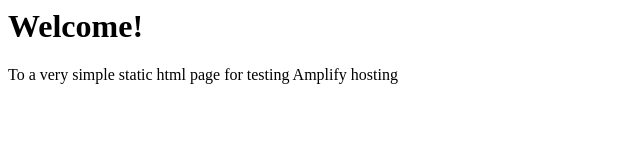
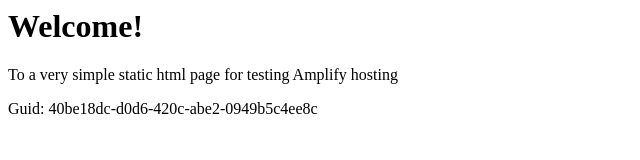
Before and after one commit to aws-aemilia-cdg/Github-PR-Commit-Integration-Test-DoNotTouch-v1-preprod-eu-west-3, a website: page src/index.html in a window 1280 px wide. Shown: the whole page, without its empty margins (0-640 px from the left). Drawn offline with Linux system fonts and the light colour scheme.

Commit message:
commit from integ tests

```diff
--- a/src/index.html
+++ b/src/index.html
@@ -1,3 +1,5 @@
+
+
 <html lang="en">
 
 <head>
@@ -10,6 +12,6 @@
 <body>
     <h1>Welcome!</h1>
     <p>To a very simple static html page for testing Amplify hosting</p>
-</body>
+    <p>Guid: 40be18dc-d0d6-420c-abe2-0949b5c4ee8c</p></body>
 
 </html>
```
